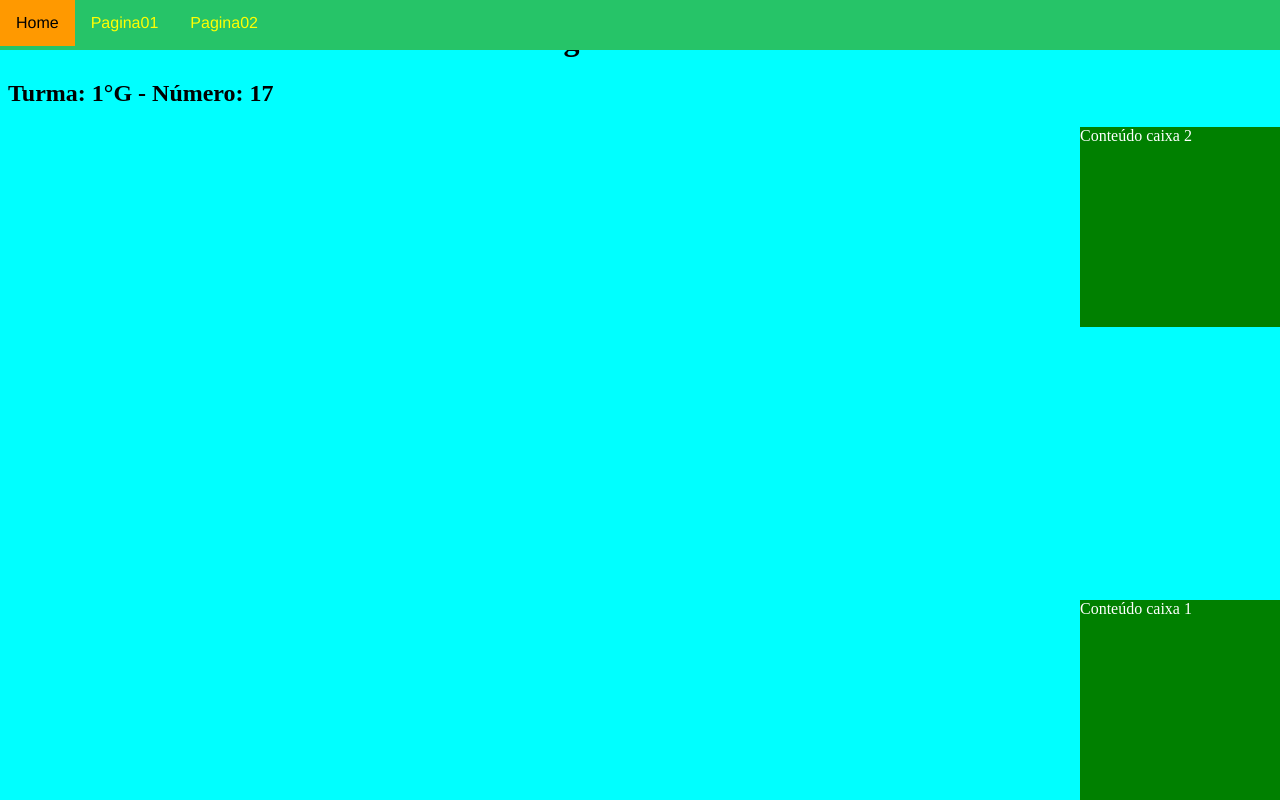
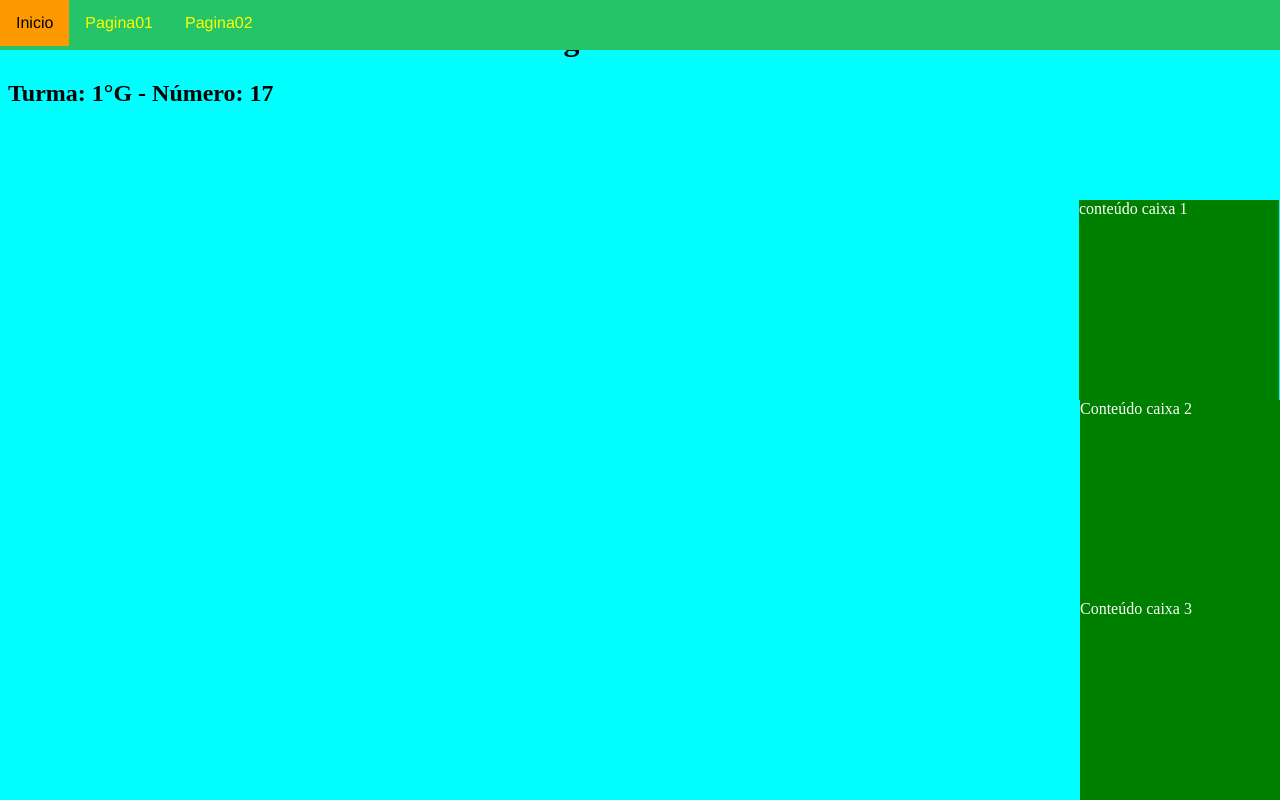
Before and after one commit to Leninj007/primeirog_2t, a plain HTML site: page index.html in a window 1280 px wide. Drawn offline with Linux system fonts and the light colour scheme.

Commit message:
Aula 12-08

```diff
--- a/estilo.css
+++ b/estilo.css
@@ -4,7 +4,7 @@ body {
 h1 {
   text-align: center;
 }
-.caixa1 {
+.caixa3 {
   position: absolute;
   background: green;
   color: #FFFFFF;
@@ -20,7 +20,16 @@ h1 {
   width: 200px;
   height: 200px;
   right: 0;
-  bottom: 5;
+  bottom: 200px;
+}
+.caixa1 {
+  position: absolute;
+  background: green;
+  color: #FFFFFF;
+  width: 200px;
+  height: 200px;
+  right: 1px;
+  bottom: 400px;
 }
 .menuPrincipal {
   position: absolute;
@@ -66,7 +75,7 @@ li a:hover {
   margin: 20px;
   border-color: rgb(255, 0, 0);
   border-width: 20px;
-  border-style: solid;
+  border-style: double;
   padding: 20px;
   display: flex;
   justify-content: center;
--- a/index.html
+++ b/index.html
@@ -9,7 +9,7 @@
     <div class="menuPrincipal">
       <nav>
           <ul>
-              <li><a href="index.html">Home</a></li>
+              <li><a href="index.html">Inicio</a></li>
               <li><a href="Pagina01.html">Pagina01</a></li>
               <li><a href="Pagina02.html">Pagina02</a></li>
           </ul>
@@ -18,12 +18,15 @@
   </div>
     <h1>Página do Lênin</h1>
     <h2>Turma: 1°G - Número: 17</h2>
-    <div class="caixa1">
-       Conteúdo caixa 1
+    <div class="caixa3">
+      Conteúdo caixa 3
     </div>
     <div class="caixa2">
       Conteúdo caixa 2
+    </div>
+    <div class="caixa1">
+      conteúdo caixa 1
 
-   </div>
+    </div>
   </body>
 </html>
```
Also changed, not shown: Pagina01.html (+1 -1 lines), MeuCarro3.png (added).
